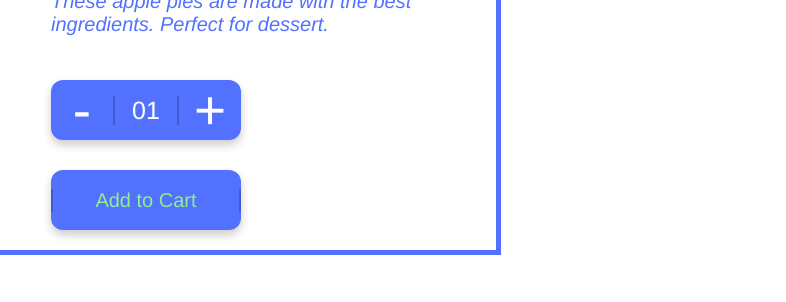
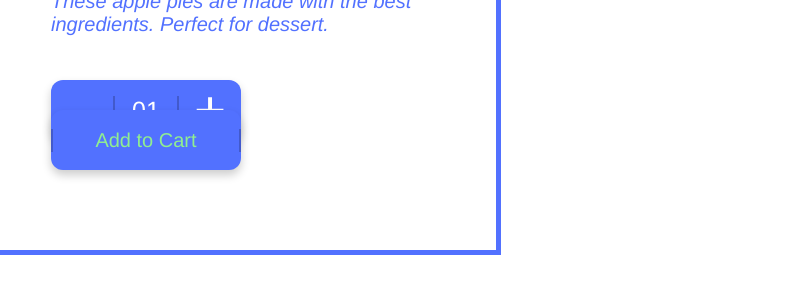
Before and after one commit to SparketStore/SparketStore.github.io, a plain HTML site: page item-pages/apple_pie.html in a window 1280 px wide. Shown: the part 445-747 px from the top of the page, 494-1280 px from the left. Drawn offline with Linux system fonts and the light colour scheme.

Commit message:
Update extstyles.css

```diff
--- a/extstyles.css
+++ b/extstyles.css
@@ -377,7 +377,7 @@ footer {
   align-items: center;
   justify-content: center;
   grid-column:3/4;
-  margin-top: -80px;
+  margin-top: -140px;
   border-color: lightgreen;
   box-shadow: 0 5px 10px rgba(0, 0, 0, 0.2);
 }
```
